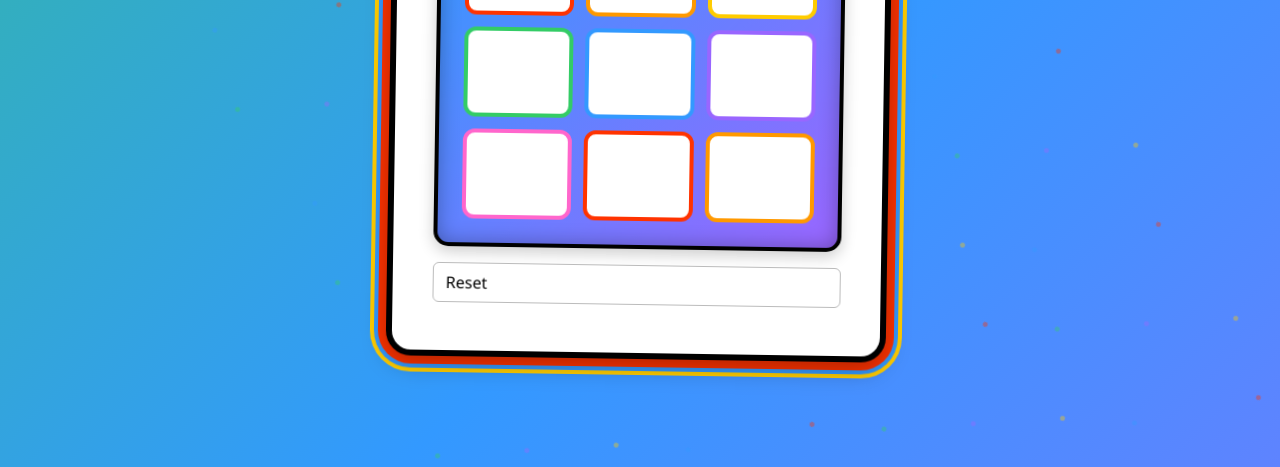
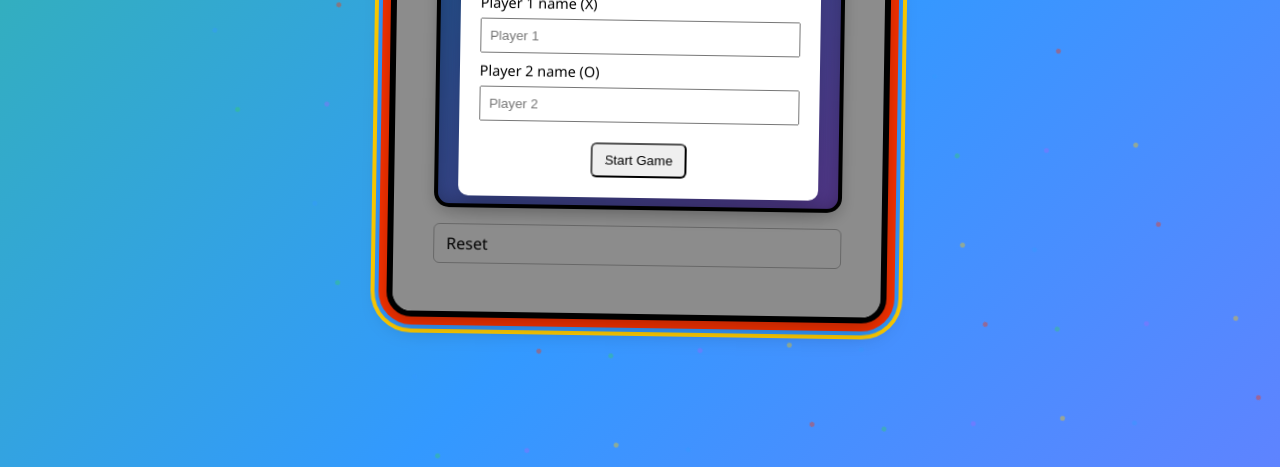
Before and after one commit to ROIEngineer/odin-ticTacToe, a plain HTML site: page index.html in a window 1280 px wide. Shown: the part 333-800 px from the top of the page. Drawn offline with Linux system fonts and the light colour scheme.

Commit message:
Add styling for startup screen

```diff
--- a/style.css
+++ b/style.css
@@ -17,6 +17,32 @@
   border: 1px solid #bbb;
   background: white;
 }
+
+/* Start screen overlay */
+#startScreen {
+  position: fixed;
+  inset: 0;
+  display: flex;
+  justify-content: center;
+  align-items: center;
+  background: rgba(0,0,0,0.45);
+  z-index: 50;
+}
+
+/* Card with inputs */
+#startCard {
+  background: white;
+  padding: 20px;
+  border-radius: 10px;
+  min-width: 280px;
+  box-shadow: 0 8px 24px rgba(0,0,0,0.2);
+  text-align: center;
+}
+
+#startCard h2 { margin: 0 0 12px 0; font-size: 1.25rem; }
+#startCard label { display: block; margin: 8px 0; font-size: 0.9rem; text-align: left; }
+#startCard input { width: 100%; padding: 8px; margin-top: 6px; box-sizing: border-box; }
+#startCard button { margin-top: 12px; padding: 8px 12px; cursor: pointer; border-radius: 6px; }
 
 :root {
   --cn-red: #ff3300;
```
